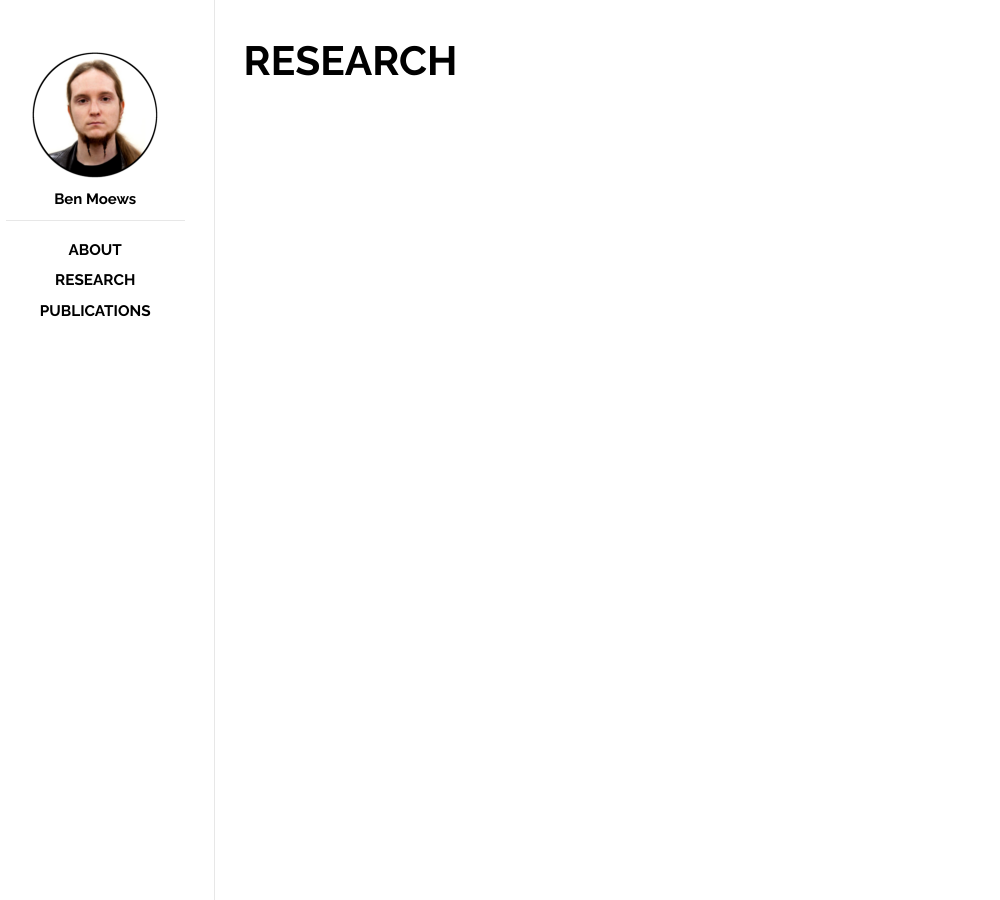
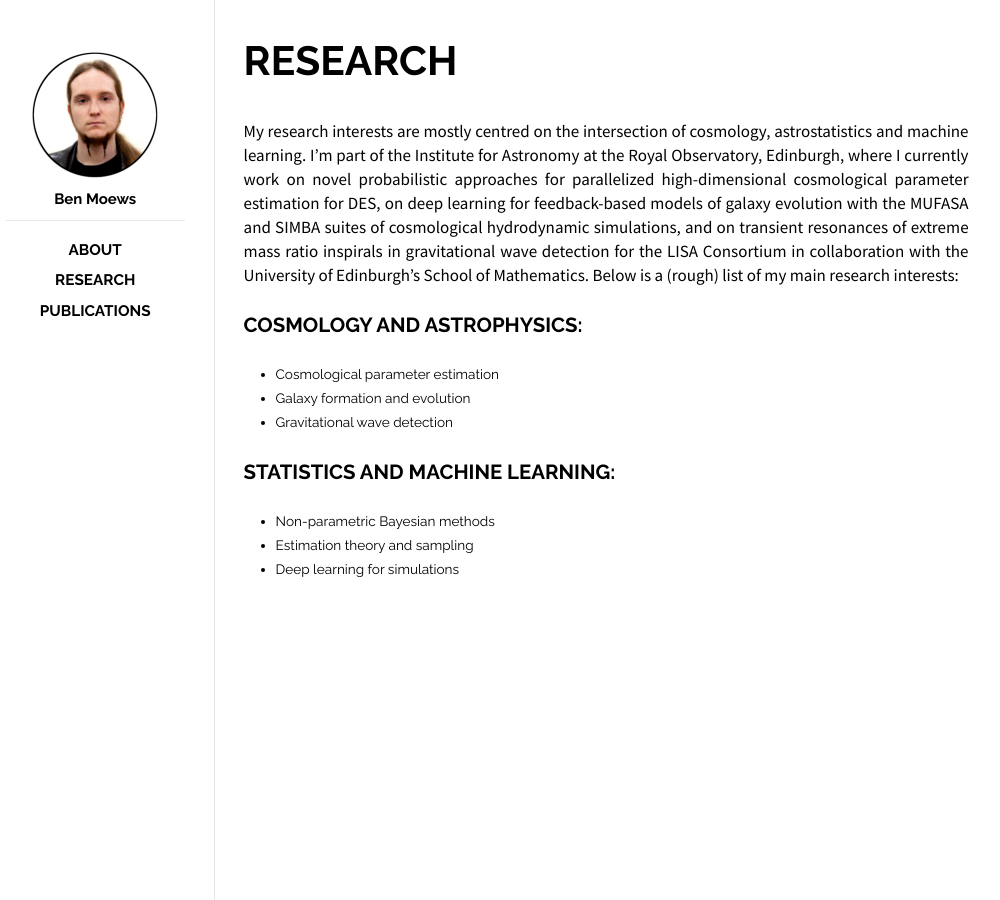
Before and after one commit to moews/moews.github.io, a Jekyll site: the page built from _posts/2017-03-26-research.md, in a window 1280 px wide. Shown: the whole page, without its empty margins (144-1144 px from the left). Built offline with Jekyll 4.4.1, drawn with Linux system fonts in a browser that asks for light colours.

Commit message:
Update 2017-03-26-research.md

```diff
--- a/_posts/2017-03-26-research.md
+++ b/_posts/2017-03-26-research.md
@@ -5,3 +5,18 @@ date: 2017-03-26 12:00:00
 cover: cover.jpg
 categories: posts
 ---
+
+<br>
+My research interests are mostly centred on the intersection of cosmology, astrostatistics and machine learning. I'm part of the Institute for Astronomy at the Royal Observatory, Edinburgh, where I currently work on novel probabilistic approaches for parallelized high-dimensional cosmological parameter estimation for DES, on deep learning for feedback-based models of galaxy evolution with the MUFASA and SIMBA suites of cosmological hydrodynamic simulations, and on transient resonances of extreme mass ratio inspirals in gravitational wave detection for the LISA Consortium in collaboration with the University of Edinburgh's School of Mathematics. Below is a (rough) list of my main research interests:
+
+## COSMOLOGY AND ASTROPHYSICS:
+
+* Cosmological parameter estimation
+* Galaxy formation and evolution
+* Gravitational wave detection
+
+## STATISTICS AND MACHINE LEARNING:
+
+* Non-parametric Bayesian methods
+* Estimation theory and sampling
+* Deep learning for simulations
```
